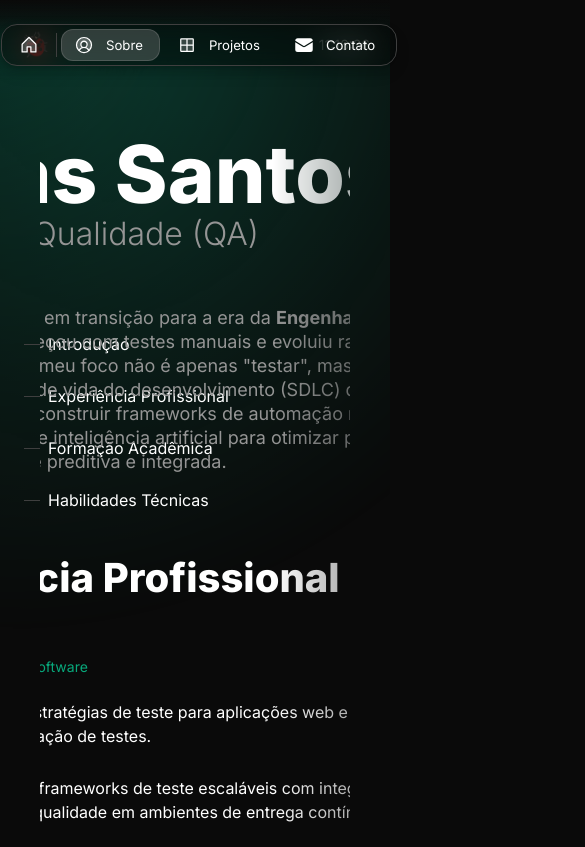
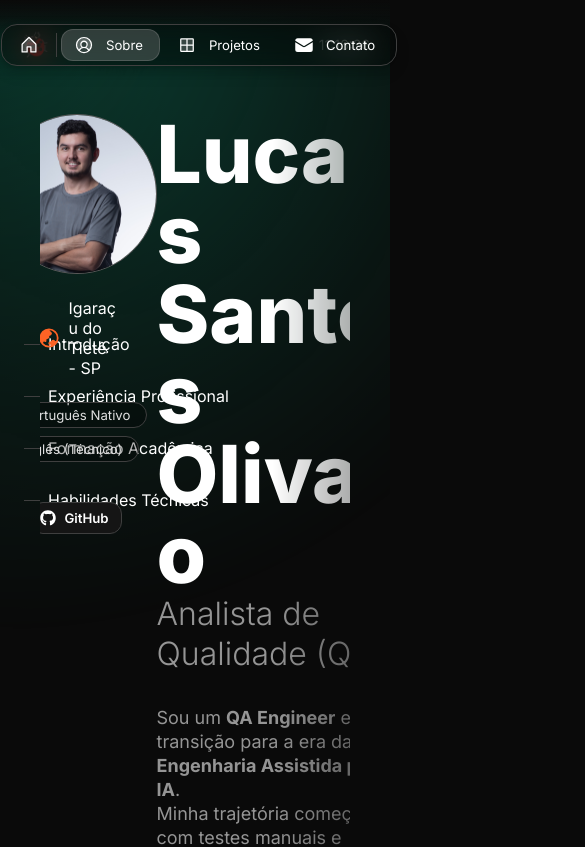
Before and after one commit to Lucasolivato/magic-portfolio-for-next-js, a Next.js app: page /about in a window 390 px wide. Shown: the top 847 px of the page, 585 px wide, since content can reach past the window. Built offline with nearby package versions, Linux system fonts and the light colour scheme.

Commit message:
fix(responsiveness): ensure text wrapping on mobile for name and location

```diff
--- a/src/app/about/page.tsx
+++ b/src/app/about/page.tsx
@@ -122,7 +122,7 @@ export default function About() {
               horizontal="center"
             >
               <Avatar src={person.avatar} size="xl" />
-            <Flex gap="8" vertical="center" style={{ whiteSpace: "nowrap" }}>
+            <Flex gap="8" vertical="center" className={styles.responsiveNowrap}>
               <Icon onBackground="accent-weak" name="globe" />
               {/* Displaying fixed location as requested */}
               Igaraçu do Tietê - SP
@@ -168,7 +168,7 @@ export default function About() {
             marginBottom="32"
           >
 
-            <Heading className={styles.textAlign} variant="display-strong-xl" style={{ whiteSpace: "nowrap" }}>
+            <Heading className={`${styles.textAlign} ${styles.responsiveNowrap}`} variant="display-strong-xl">
               {person.name}
             </Heading>
             <Text
--- a/src/components/about/about.module.scss
+++ b/src/components/about/about.module.scss
@@ -12,6 +12,11 @@
     top: var(--static-space-64);
 }
 
+.responsiveNowrap {
+    white-space: normal;
+    word-break: break-word;
+}
+
 @media (--s) {
     .avatar {
         top: auto;
@@ -24,4 +29,8 @@
     .blockAlign {
         align-self: center;
     }
+
+    .responsiveNowrap {
+        white-space: nowrap;
+    }
 }
```
Also changed, not shown: 1 other file (tests, documents, lock files or other folders).
